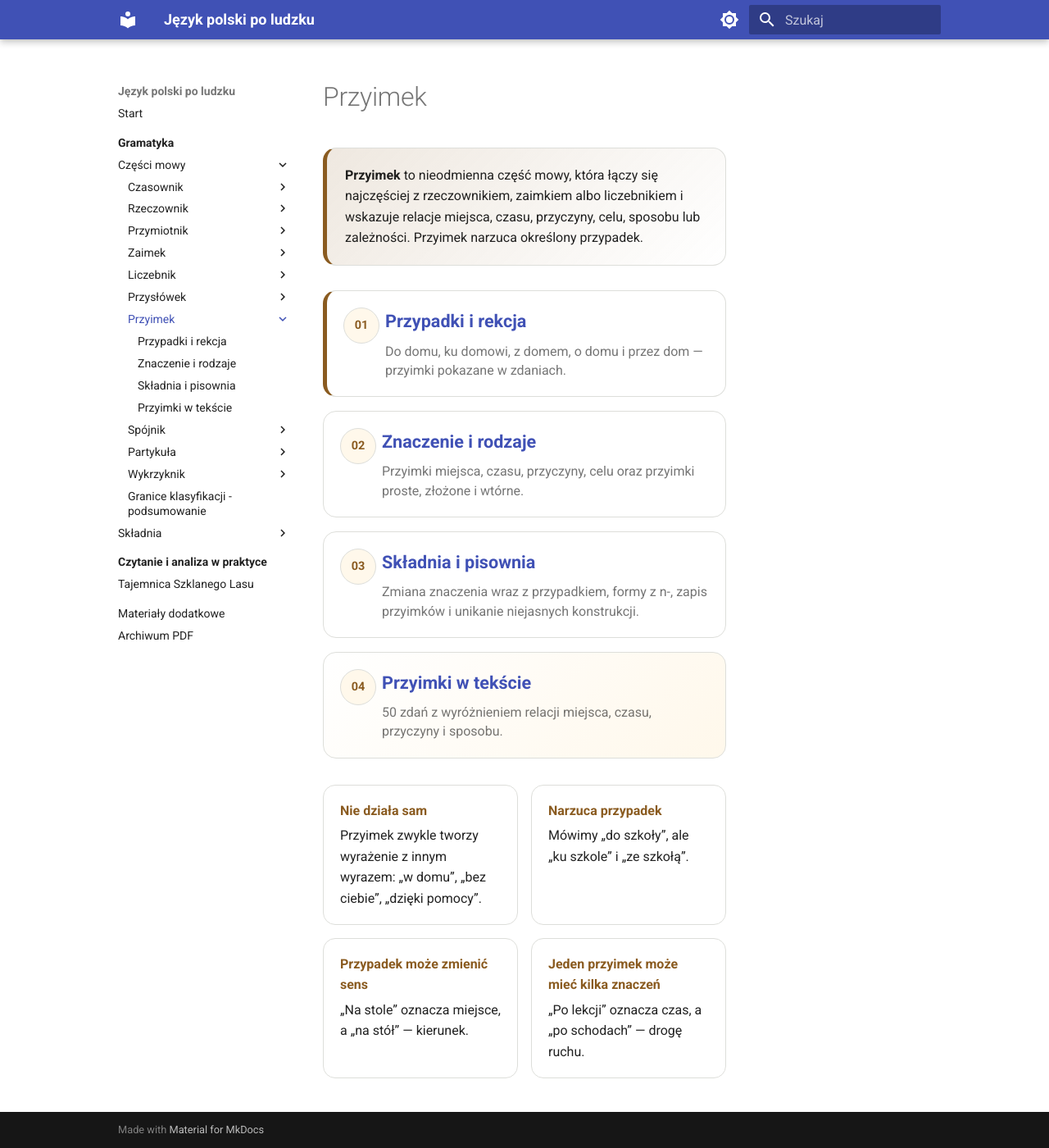
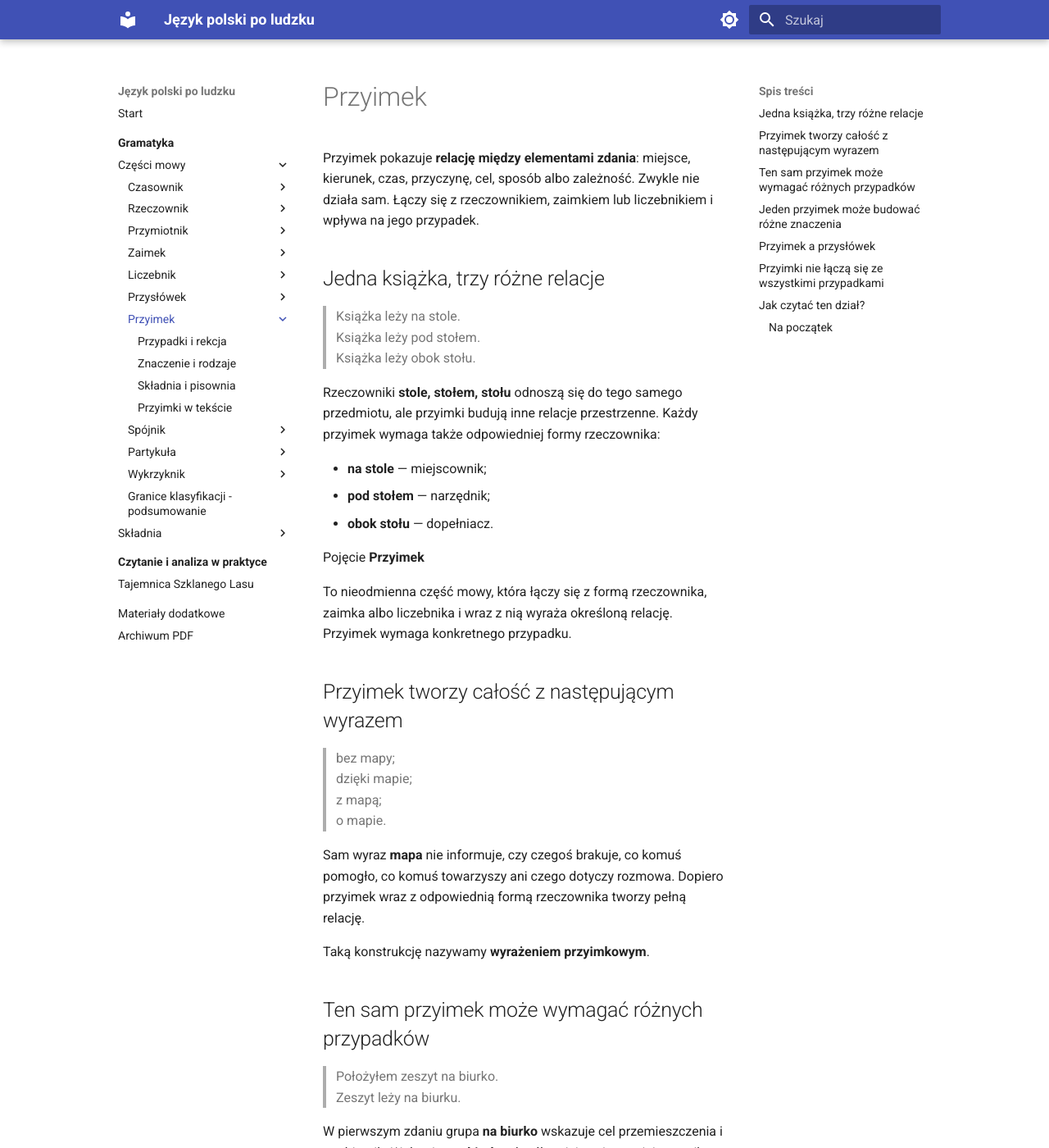
Before and after one commit to dchorazkiewicz/SP_JP, an MkDocs documentation site: the page built from docs/gramatyka/czesci-mowy/przyimek/index.md, in a window 1280 px wide and 1400 px high. Shown: the whole window at 82% size. Built offline with MkDocs 1.6.1 and Material for MkDocs 9.7.7, drawn with Linux system fonts in a browser that asks for light colours; some of the changed text lies outside the part shown.

Commit message:
Rewrite preposition chapter introduction

```diff
--- a/docs/gramatyka/czesci-mowy/przyimek/index.md
+++ b/docs/gramatyka/czesci-mowy/przyimek/index.md
@@ -2,30 +2,111 @@
 
 <div class="preposition-lesson" markdown>
 
-<div class="indecl-lead">
-<strong>Przyimek</strong> to nieodmienna część mowy, która łączy się najczęściej z rzeczownikiem, zaimkiem albo liczebnikiem i wskazuje relacje miejsca, czasu, przyczyny, celu, sposobu lub zależności. Przyimek narzuca określony przypadek.
+<div class="lesson-lead" markdown>
+
+Przyimek pokazuje **relację między elementami zdania**: miejsce, kierunek, czas, przyczynę, cel, sposób albo zależność. Zwykle nie działa sam. Łączy się z rzeczownikiem, zaimkiem lub liczebnikiem i wpływa na jego przypadek.
+
 </div>
 
-<div class="indecl-topic-grid">
-  <a class="indecl-topic-card indecl-topic-card--primary" href="przypadki-i-rekcja/">
-    <span class="indecl-topic-number">01</span><strong>Przypadki i rekcja</strong><span>Do domu, ku domowi, z domem, o domu i przez dom — przyimki pokazane w zdaniach.</span>
-  </a>
-  <a class="indecl-topic-card" href="znaczenie-i-rodzaje/">
-    <span class="indecl-topic-number">02</span><strong>Znaczenie i rodzaje</strong><span>Przyimki miejsca, czasu, przyczyny, celu oraz przyimki proste, złożone i wtórne.</span>
-  </a>
-  <a class="indecl-topic-card" href="skladnia-i-pisownia/">
-    <span class="indecl-topic-number">03</span><strong>Składnia i pisownia</strong><span>Zmiana znaczenia wraz z przypadkiem, formy z n-, zapis przyimków i unikanie niejasnych konstrukcji.</span>
-  </a>
-  <a class="indecl-topic-card indecl-topic-card--reading" href="przyimki-w-tekscie/">
-    <span class="indecl-topic-number">04</span><strong>Przyimki w tekście</strong><span>50 zdań z wyróżnieniem relacji miejsca, czasu, przyczyny i sposobu.</span>
-  </a>
+## Jedna książka, trzy różne relacje
+
+> Książka leży <span class="prep-focus">na</span> <span class="governed-focus">stole</span>.
+> Książka leży <span class="prep-focus">pod</span> <span class="governed-focus">stołem</span>.
+> Książka leży <span class="prep-focus">obok</span> <span class="governed-focus">stołu</span>.
+
+Rzeczowniki **stole, stołem, stołu** odnoszą się do tego samego przedmiotu, ale przyimki budują inne relacje przestrzenne. Każdy przyimek wymaga także odpowiedniej formy rzeczownika:
+
+- **na stole** — miejscownik;
+- **pod stołem** — narzędnik;
+- **obok stołu** — dopełniacz.
+
+<div class="preposition-concept">
+  <span class="preposition-concept__label">Pojęcie</span>
+  <strong>Przyimek</strong>
+  <p>To nieodmienna część mowy, która łączy się z formą rzeczownika, zaimka albo liczebnika i wraz z nią wyraża określoną relację. Przyimek wymaga konkretnego przypadku.</p>
 </div>
 
-<div class="indecl-concept-grid">
-  <div class="indecl-concept-card"><strong>Nie działa sam</strong>Przyimek zwykle tworzy wyrażenie z innym wyrazem: „w domu”, „bez ciebie”, „dzięki pomocy”.</div>
-  <div class="indecl-concept-card"><strong>Narzuca przypadek</strong>Mówimy „do szkoły”, ale „ku szkole” i „ze szkołą”.</div>
-  <div class="indecl-concept-card"><strong>Przypadek może zmienić sens</strong>„Na stole” oznacza miejsce, a „na stół” — kierunek.</div>
-  <div class="indecl-concept-card"><strong>Jeden przyimek może mieć kilka znaczeń</strong>„Po lekcji” oznacza czas, a „po schodach” — drogę ruchu.</div>
+## Przyimek tworzy całość z następującym wyrazem
+
+> <span class="prep-focus">bez</span> <span class="governed-focus">mapy</span>;
+> <span class="prep-focus">dzięki</span> <span class="governed-focus">mapie</span>;
+> <span class="prep-focus">z</span> <span class="governed-focus">mapą</span>;
+> <span class="prep-focus">o</span> <span class="governed-focus">mapie</span>.
+
+Sam wyraz **mapa** nie informuje, czy czegoś brakuje, co komuś pomogło, co komuś towarzyszy ani czego dotyczy rozmowa. Dopiero przyimek wraz z odpowiednią formą rzeczownika tworzy pełną relację.
+
+Taką konstrukcję nazywamy **wyrażeniem przyimkowym**.
+
+## Ten sam przyimek może wymagać różnych przypadków
+
+> Położyłem zeszyt <span class="prep-focus">na</span> <span class="governed-focus">biurko</span>.
+> Zeszyt leży <span class="prep-focus">na</span> <span class="governed-focus">biurku</span>.
+
+W pierwszym zdaniu grupa **na biurko** wskazuje cel przemieszczenia i ma biernik. W drugim **na biurku** określa miejsce i ma miejscownik.
+
+Podobnie:
+
+> Kot wbiegł <span class="prep-focus">pod</span> <span class="governed-focus">stół</span>. — biernik
+> Kot śpi <span class="prep-focus">pod</span> <span class="governed-focus">stołem</span>. — narzędnik
+
+<div class="preposition-checkpoint">
+  <div class="preposition-checkpoint__title">Nie każdy ruch oznacza biernik</div>
+  <p>Mówimy <em>spacerować po parku</em>, <em>iść wzdłuż rzeki</em> i <em>wracać z miasta</em>. O przypadku decyduje konkretna konstrukcja przyimkowa, a nie samo wystąpienie ruchu.</p>
 </div>
 
+## Jeden przyimek może budować różne znaczenia
+
+> wrócić <span class="prep-focus">po</span> <span class="governed-focus">lekcji</span> — czas;
+> iść <span class="prep-focus">po</span> <span class="governed-focus">chleb</span> — cel;
+> spacerować <span class="prep-focus">po</span> <span class="governed-focus">parku</span> — przestrzeń;
+> dostać <span class="prep-focus">po</span> <span class="governed-focus">dwa bilety</span> — podział.
+
+Nie rozpoznajemy znaczenia po samym przyimku **po**. Trzeba przeczytać całe wyrażenie i całe zdanie.
+
+## Przyimek a przysłówek
+
+> Poczekaj <span class="adverb-anchor">obok</span>. — przysłówek
+> Poczekaj <span class="prep-focus">obok</span> <span class="governed-focus">wejścia</span>. — przyimek z rzeczownikiem
+
+W pierwszym zdaniu **obok** samodzielnie wskazuje miejsce. W drugim wprowadza rzeczownik **wejścia** i wymaga dopełniacza.
+
+Podobnie zachowują się między innymi formy **blisko, naprzeciwko, wokoło**. O ich części mowy rozstrzyga sposób użycia w zdaniu.
+
+## Przyimki nie łączą się ze wszystkimi przypadkami
+
+Przyimki mogą wymagać:
+
+- dopełniacza;
+- celownika;
+- biernika;
+- narzędnika;
+- miejscownika.
+
+Nie występują konstrukcje przyimkowe z mianownikiem ani wołaczem. Formę po przyimku ustalamy więc spośród pięciu przypadków zależnych.
+
+## Jak czytać ten dział?
+
+Najpierw zobaczymy, jak przyimek wybiera przypadek i dlaczego należy zapamiętywać całe konstrukcje. Następnie uporządkujemy relacje miejsca, czasu, przyczyny, celu i sposobu. Później przyjrzymy się składni, zaimkom, formom **w/we, z/ze, przede mną**, pisowni oraz niejasnym zdaniom. Na końcu przeanalizujemy przyimki w spójnej opowieści.
+
+<div class="topic-grid">
+  <a class="topic-card topic-card--primary" href="przypadki-i-rekcja/"><span class="topic-number">01</span><strong>Przyimek wybiera przypadek</strong><span>„Bez mapy”, „dzięki mapie”, „z mapą”, „o mapie” oraz konstrukcje o zmiennej rekcji.</span></a>
+  <a class="topic-card" href="znaczenie-i-rodzaje/"><span class="topic-number">02</span><strong>Jaką relację buduje przyimek?</strong><span>Miejsce, kierunek, czas, przyczyna, cel, sposób i relacje abstrakcyjne.</span></a>
+  <a class="topic-card" href="skladnia-i-pisownia/"><span class="topic-number">03</span><strong>Budowa, szyk i pisownia</strong><span>Formy zaimków, warianty rozszerzone, przyimki złożone i niejednoznaczne połączenia.</span></a>
+  <a class="topic-card topic-card--reading" href="przyimki-w-tekscie/"><span class="topic-number">04</span><strong>Przyimki w opowieści</strong><span>Jak relacje przestrzenne, czasowe i przyczynowe budują drogę bohaterów oraz logikę wydarzeń.</span></a>
 </div>
+
+<div class="preposition-summary">
+<h3>Na początek</h3>
+<ul>
+  <li>Przyimek nie odmienia się, ale wymaga odpowiedniej formy wyrazu, z którym się łączy.</li>
+  <li>Przyimek i forma rzeczownika, zaimka lub liczebnika tworzą wyrażenie przyimkowe.</li>
+  <li>Ten sam przyimek może łączyć się z różnymi przypadkami i budować różne znaczenia.</li>
+  <li>Nie każdy ruch wymaga biernika.</li>
+  <li>To samo słowo może być przyimkiem albo przysłówkiem zależnie od użycia.</li>
+  <li>Przyimki nie łączą się z mianownikiem ani wołaczem.</li>
+</ul>
+</div>
+
+[Przejdź do pierwszej lekcji](przypadki-i-rekcja/){ .md-button .md-button--primary }
+
+</div>
```
